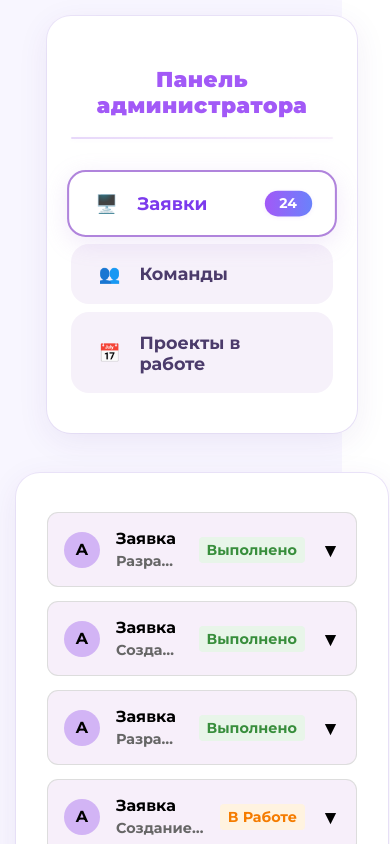
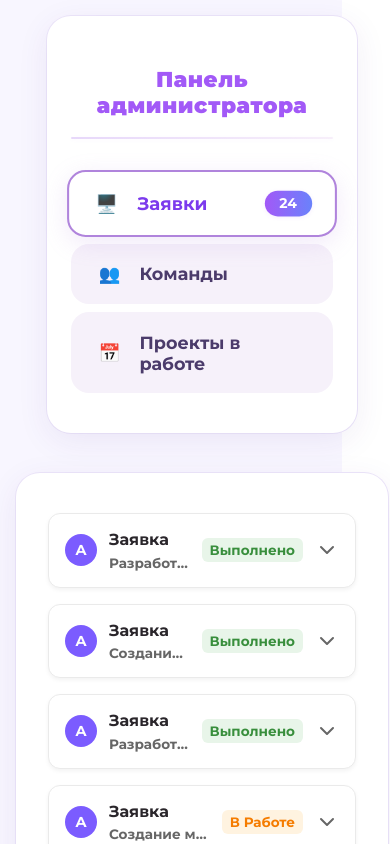
Before and after one commit to Rend-y/hacaton-2025, a Vue app in the folder Frontend/: page /admin in a window 390 px wide. Shown: the top 844 px of the page. Built offline with nearby package versions, Linux system fonts and the light colour scheme; the HTML template or start-up script is replaced by a standard one.

Commit message:
Enhanced RequestCard.vue with updated styling and improved responsiveness. Replaced the arrow icon with an SVG for better visual clarity, adjusted card dimensions, and refined hover effects. Improved typography and spacing for better readability, and added media queries for mobile optimization.

```diff
--- a/Frontend/src/components/admin/RequestCard.vue
+++ b/Frontend/src/components/admin/RequestCard.vue
@@ -9,7 +9,11 @@
         </div>
       </div>
       <div class="status" :class="status">{{ statusLabels[status] }}</div>
-      <div class="arrow" :class="{ 'arrow-up': expanded }">{{ expanded ? '▲' : '▼' }}</div>
+      <div class="arrow" :class="{ 'arrow-up': expanded }">
+        <svg width="24" height="24" viewBox="0 0 24 24" fill="none" xmlns="http://www.w3.org/2000/svg">
+          <path d="M6 9L12 15L18 9" stroke="currentColor" stroke-width="2" stroke-linecap="round" stroke-linejoin="round"/>
+        </svg>
+      </div>
     </div>
 
     <transition name="expand">
@@ -55,50 +59,56 @@ const toggle = () => {
 
 <style scoped>
 .card {
-  background: #f7effa;
-  border-radius: 10px;
-  padding: 1rem;
+  background: #ffffff;
+  border-radius: 12px;
+  padding: 1.25rem;
   margin-bottom: 1rem;
   cursor: pointer;
-  box-shadow: 0 0 0 1px #ddd;
-  transition: all 0.2s ease;
+  box-shadow: 0 2px 4px rgba(0, 0, 0, 0.05);
+  transition: all 0.3s cubic-bezier(0.4, 0, 0.2, 1);
+  border: 1px solid #eaeaea;
 }
 
 .card:hover {
   transform: translateY(-2px);
-  box-shadow: 0 4px 8px rgba(0, 0, 0, 0.1);
+  box-shadow: 0 4px 12px rgba(0, 0, 0, 0.08);
+  border-color: #d2b4f5;
 }
 
 .card-header {
   display: grid;
   grid-template-columns: auto 1fr auto auto;
-  gap: 1rem;
+  gap: 1.25rem;
   align-items: center;
 }
 
 .avatar {
-  background-color: #d2b4f5;
+  background-color: #7b5cff;
+  color: white;
   border-radius: 50%;
-  width: 36px;
-  height: 36px;
+  width: 40px;
+  height: 40px;
   text-align: center;
-  line-height: 36px;
-  font-weight: bold;
+  line-height: 40px;
+  font-weight: 600;
+  font-size: 1.1rem;
 }
 
 .info {
   display: flex;
   flex-direction: column;
-  gap: 0.25rem;
+  gap: 0.35rem;
   overflow: hidden;
 }
 
 .info strong {
-  font-size: 1rem;
+  font-size: 1.1rem;
+  color: #2a262b;
+  font-weight: 600;
 }
 
 .desc {
-  font-size: 0.9rem;
+  font-size: 0.95rem;
   color: #666;
   overflow: hidden;
   text-overflow: ellipsis;
@@ -106,9 +116,10 @@ const toggle = () => {
 }
 
 .status {
-  padding: 4px 8px;
-  border-radius: 4px;
+  padding: 6px 12px;
+  border-radius: 6px;
   font-size: 0.9rem;
+  font-weight: 500;
   text-transform: capitalize;
   white-space: nowrap;
 }
@@ -134,31 +145,43 @@ const toggle = () => {
 }
 
 .arrow {
-  font-size: 1.2rem;
-  transition: transform 0.3s ease;
+  color: #666;
+  transition: transform 0.3s cubic-bezier(0.4, 0, 0.2, 1);
+  width: 24px;
+  height: 24px;
+  display: flex;
+  align-items: center;
+  justify-content: center;
 }
 
-.arrow-up {
+.arrow svg {
+  transition: transform 0.3s cubic-bezier(0.4, 0, 0.2, 1);
+}
+
+.arrow-up svg {
   transform: rotate(180deg);
 }
 
 .card-body {
-  margin-top: 1rem;
+  margin-top: 1.25rem;
+  padding-top: 1.25rem;
+  border-top: 1px solid #eaeaea;
   will-change: transform, opacity, max-height;
 }
 
 .card-title {
-  font-size: 1.1rem;
+  font-size: 1.2rem;
   font-weight: 600;
-  margin-bottom: 0.5rem;
+  margin-bottom: 0.75rem;
+  color: #2a262b;
   overflow: hidden;
   text-overflow: ellipsis;
   white-space: nowrap;
 }
 
 .card-desc {
-  font-size: 0.95rem;
-  line-height: 1.4;
+  font-size: 1rem;
+  line-height: 1.5;
   color: #444;
   overflow: hidden;
   text-overflow: ellipsis;
@@ -183,4 +206,34 @@ const toggle = () => {
   transform: translateY(-10px);
   overflow: hidden;
 }
+
+@media (max-width: 600px) {
+  .card {
+    padding: 1rem;
+  }
+
+  .card-header {
+    gap: 0.75rem;
+  }
+
+  .avatar {
+    width: 32px;
+    height: 32px;
+    line-height: 32px;
+    font-size: 0.9rem;
+  }
+
+  .info strong {
+    font-size: 1rem;
+  }
+
+  .desc {
+    font-size: 0.85rem;
+  }
+
+  .status {
+    padding: 4px 8px;
+    font-size: 0.85rem;
+  }
+}
 </style>
```
